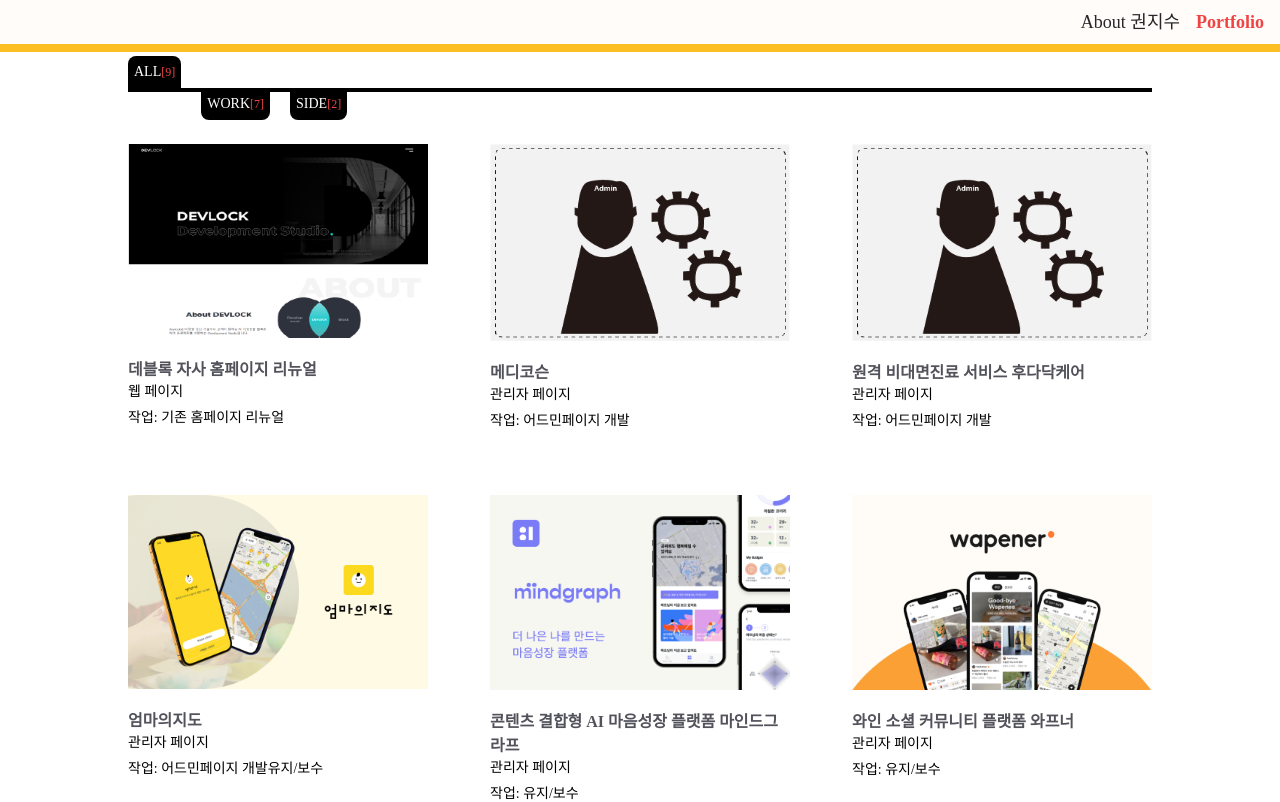
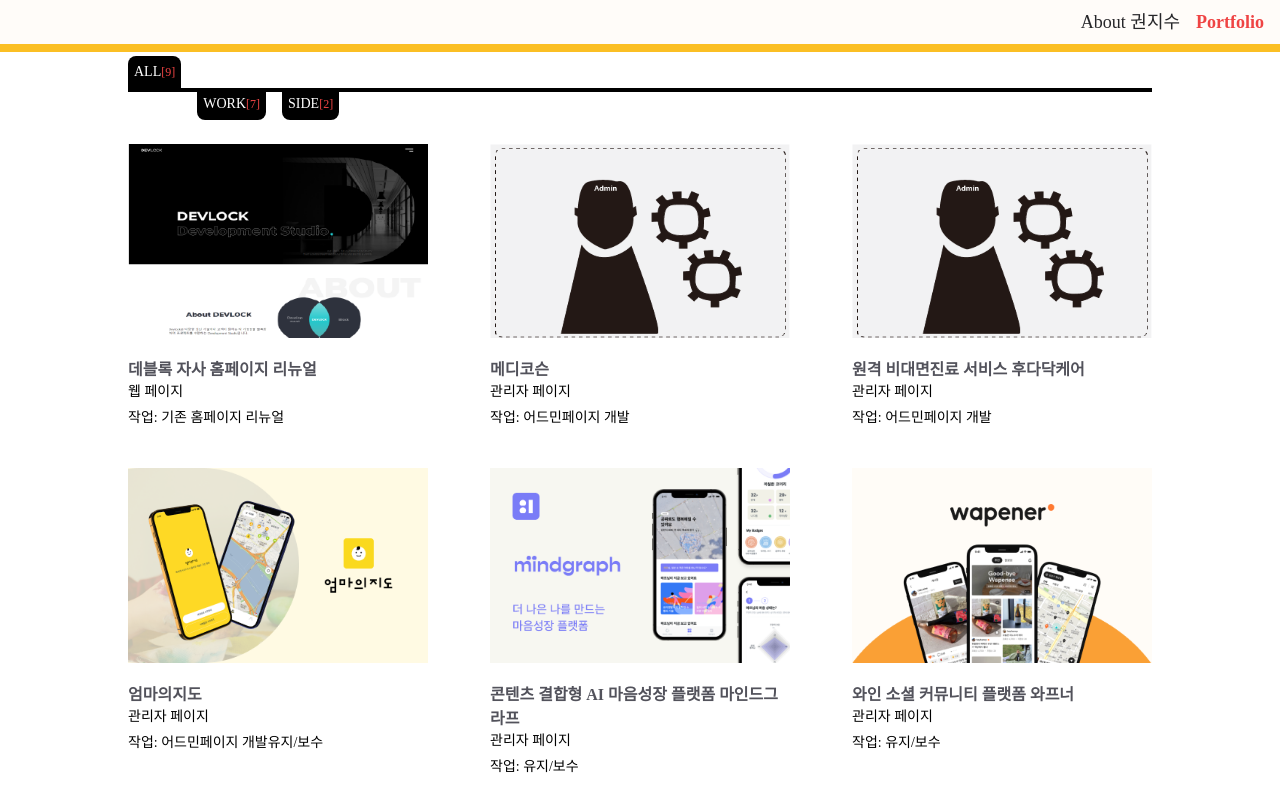
Before and after one commit to rnjswltn1020/my_resume, a React (Create React App) app: page /portfolio in a window 1280 px wide. Shown: the top 802 px of the page. Built offline with nearby package versions, Linux system fonts and the light colour scheme; a web font is replaced by a local one.

Commit message:
Feat:master
1. 포트폴리오 아이템 이미지 온로드 되기전에 placeholder 처리

```diff
--- a/src/components/PortfolioItem.jsx
+++ b/src/components/PortfolioItem.jsx
@@ -1,4 +1,4 @@
-import { useState, useRef } from 'react';
+import { useState } from 'react';
 
 export default function PortfolioItem({
     id,
@@ -10,13 +10,14 @@
     viewMore,
 }) {
     const [loading, setLoading] = useState(true);
-    const imgBox = useRef(null);
 
     return (
         <li className="w-full md:w-2/5 lg:w-300 cursor-pointer mb-2.5 md:mb-5">
-            <div className=" relative overflow-hidden mb-5" onClick={onClickEvt}>
-                {loading && <div className="placeholderImg" />}
-                <div ref={imgBox} className="imageWrapper">
+            <div className="relative overflow-hidden mb-5 pt-portfolioPd" onClick={onClickEvt}>
+                {loading && (
+                    <div className="absolute w-full h-full top-0 left-0 bg-gray-400 animate-pulse" />
+                )}
+                <div className="absolute top-0 left-0 w-full">
                     <img
                         className={`w-full z-900 opacity-0 duration-6000`}
                         src={`/img/portfolio/${thumbImage ? id : 'admin'}-thumb.png`}
--- a/src/pages/Portfolio.jsx
+++ b/src/pages/Portfolio.jsx
@@ -81,7 +81,7 @@
     return (
         <>
             <div className="flex w-full flex-col">
-                <ul className="w-full flex mb-6 gap-5 border-b-4 border-black">
+                <ul className="w-full flex mb-6 gap-4 border-b-4 border-black cursor-pointer">
                     {Object.keys(getTabData).map(item => {
                         return (
                             <li
@@ -91,7 +91,7 @@
                                     getNowTab === item
                                         ? 'text-highlight translate-y-0 rounded-t-lg'
                                         : 'text-normal translate-y-full rounded-b-lg'
-                                } bg-black p-1.5 duration-300 text-sm cursor-pointer
+                                } bg-black p-1.5 duration-300 text-sm cursor-pointer"
                                 `}>
                                 <span className="w-full text-white">{item}</span>
                                 <span className="text-xs text-highlight">[{getTabData[item]}]</span>
@@ -100,7 +100,7 @@
                     })}
                 </ul>
                 <div className="flex flex-col justify-center flex-1 mt-7 items-center">
-                    <ul className="w-full flex flex-wrap align-center gap-11 p-5 lg:p-0 md:justify-between lg:mb-10 ">
+                    <ul className="w-full flex flex-wrap align-center gap-5 p-5 lg:p-0 md:justify-between lg:mb-10">
                         {getPortFolio.map((item, idx) => {
                             if (idx < getShowCount) {
                                 return (
--- a/tailwind.config.js
+++ b/tailwind.config.js
@@ -13,10 +13,14 @@
                 normal: '#27272a',
                 main: '#ffefda2e',
                 modalBg: '#0000001c',
+                placeholderBg: 'linear-gradient(-45deg, #a0a0a0, #e1e1e1)',
             },
             width: {
                 150: '150px',
                 300: '300px',
+            },
+            minHeight: {
+                310: '310px',
             },
             maxHeight: {
                 854: '854px',
@@ -27,6 +31,9 @@
                 11002: '11002',
                 9999: '9999',
             },
+            spacing: {
+                portfolioPd: 'calc(100%  /199 * 129)',
+            },
         },
     },
     plugins: [],
```
